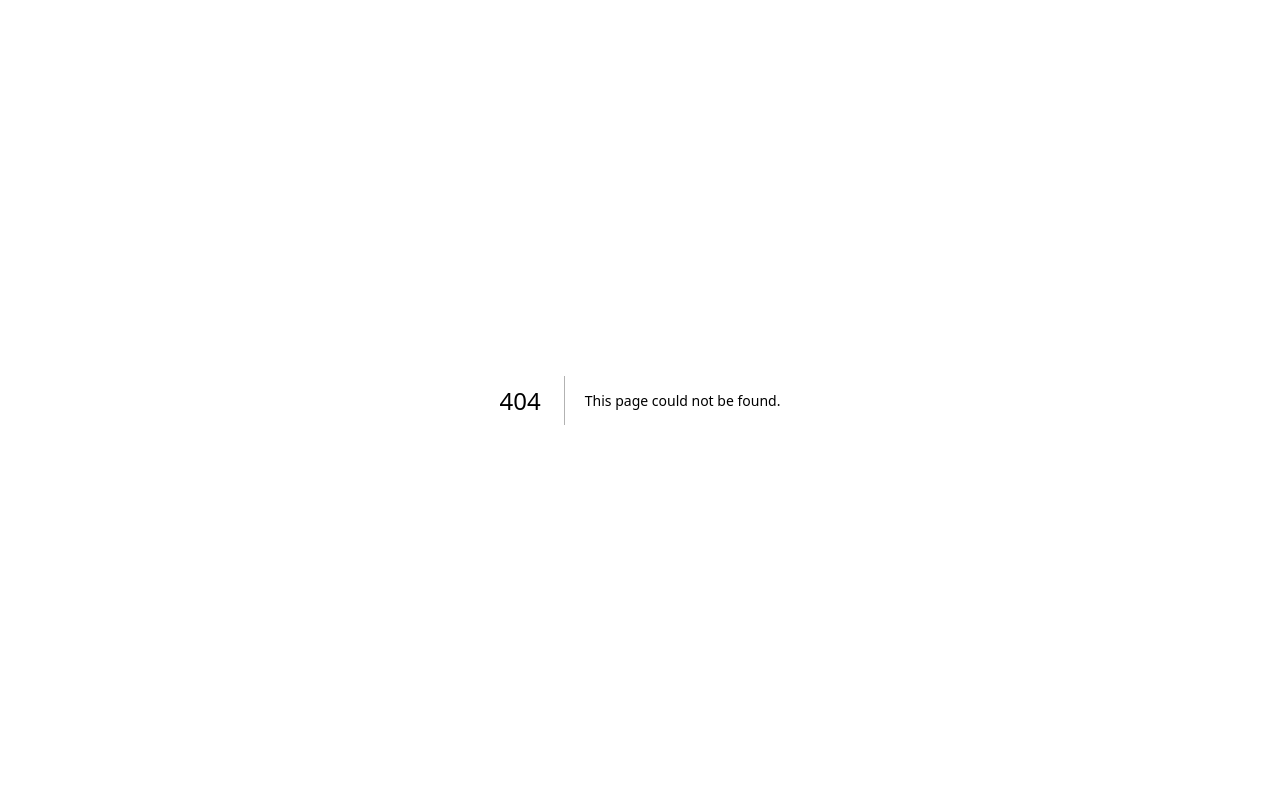
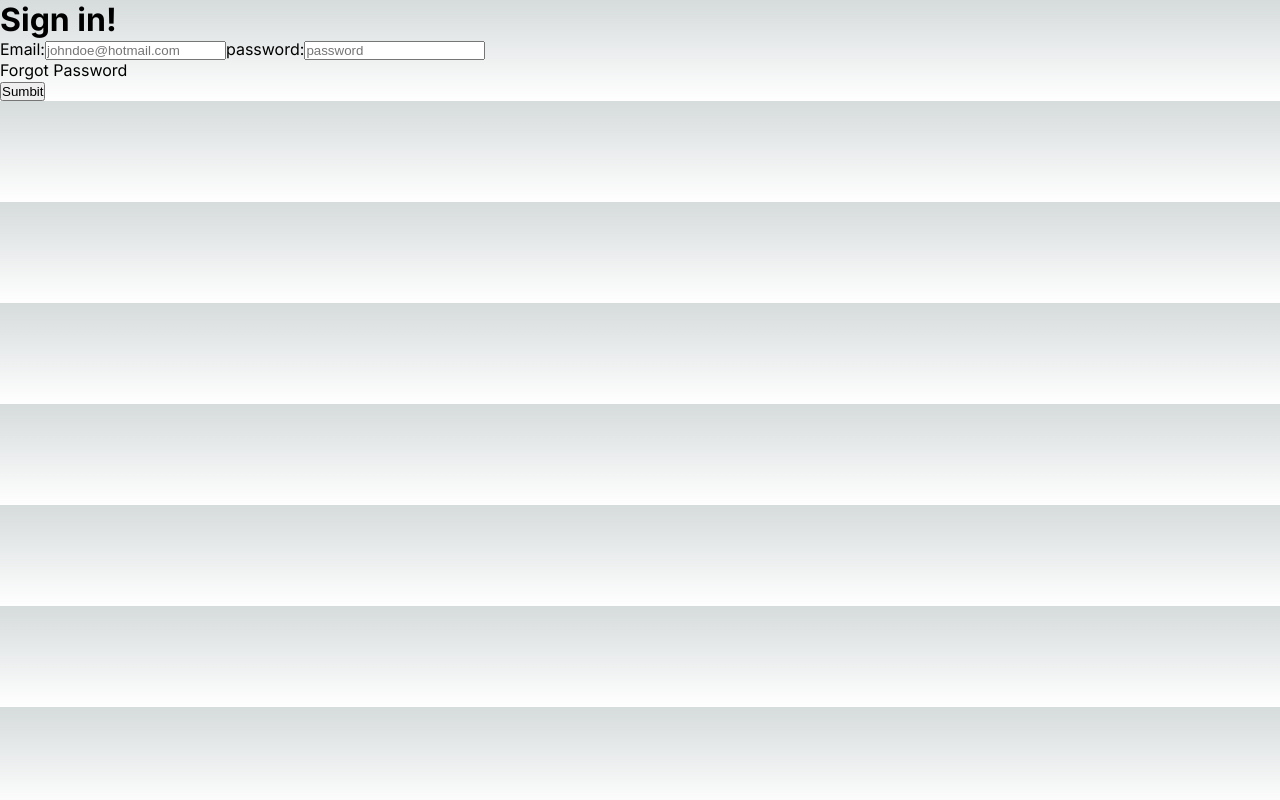
Before and after one commit to silvester-zogaj/travel-planner, a Next.js app in the folder travel-planner-fe/: page /sign-in in a window 1280 px wide. Before the commit this address had no page. Built offline with nearby package versions, Linux system fonts and the light colour scheme.

Commit message:
deploy the sign-in page

```diff
--- /dev/null
+++ b/travel-planner-fe/app/sign-in/page.tsx
@@ -0,0 +1,18 @@
+export default function SignIn() {
+  return (
+   <>
+    <h1>Sign in!</h1>
+        <form>
+            <label htmlFor="email">Email:</label>
+            <input placeholder="johndoe@hotmail.com" id="email" type="text"/>
+            <label htmlFor="password">password:</label>
+            <input placeholder="password" id="password" type="text"/>
+            <br></br>
+            <a href="/">Forgot Password</a>
+            <br></br>
+            <button type="submit">Sumbit</button>
+        </form>
+
+   </>
+  );
+}
```
